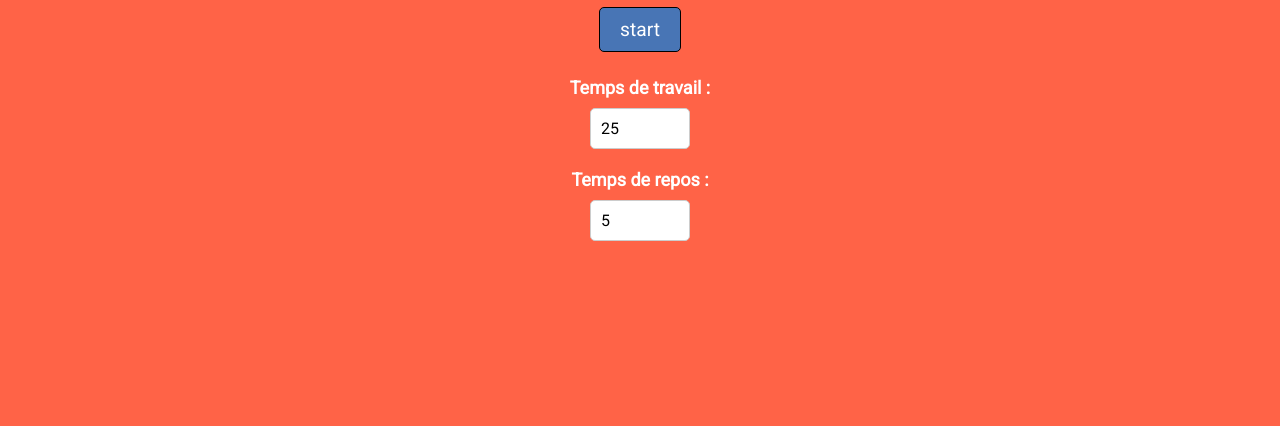
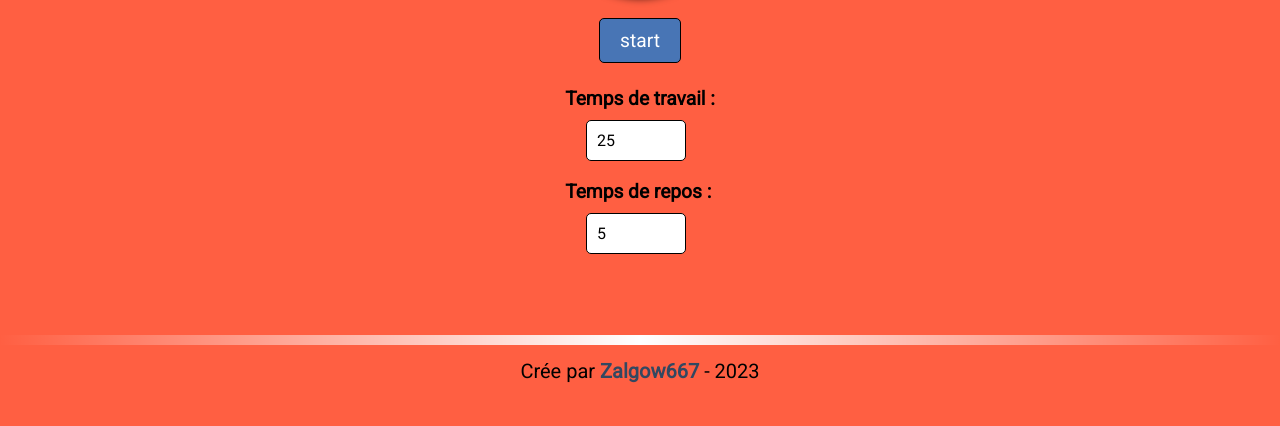
Before and after one commit to Zalgow667/TD1_Zalgow_POMODORO, a plain HTML site: page index.html in a window 1280 px wide. Shown: the part 403-829 px from the top of the page. Drawn offline with Linux system fonts and the light colour scheme.

Commit message:
ajustement des normes d'accessibilite

```diff
--- a/index.html
+++ b/index.html
@@ -18,7 +18,7 @@
         <p id="cycle">Vous avez fait <span id="nb_cycle">0</span><span id="pluriel"> cycle</span></p>
 
         <div id="timer">
-            <p id="minutes">25</p><p id="semicolon">:</p><p id="secondes">00</p>
+            <h2><span id="minutes">25</span><span id="semicolon">:</span><span id="secondes">00</span></h2>
         </div>
 
         <div class="circle"></div>
@@ -26,9 +26,9 @@
         <button id="start" onclick="getValue();">start</button>
 
         <div id="choix">
-            <p class="choiceUser">Temps de travail :</p>
+            <label for="choixMinutesT" class="choiceUser">Temps de travail :</label>
             <input type="number" placeholder="Entrez une valeur ici" id="choixMinutesT" value="25">
-            <p class="choiceUser">Temps de repos :</p>
+            <label for="choixMinutesP" class="choiceUser">Temps de repos :</label>
             <input type="number" placeholder="Entrez une valeur ici" id="choixMinutesP" value="5">
         </div>
 
@@ -44,7 +44,7 @@
         </div>
 
         <footer>
-            <p>Crée par <a href="https://github.com/Zalgow667" target="_blank" id="mon_github">Zalgow667</a> - étudiant en BUT2 Info - 2023</p>
+            <p>Crée par <a href="https://github.com/Zalgow667" target="_blank" id="mon_github">Zalgow667</a> - 2023</p>
         </footer>
 
         <script src="./scripts/app.js"></script>
--- a/styles/styles.css
+++ b/styles/styles.css
@@ -16,8 +16,8 @@ body {
     flex-direction: column;
     align-items: center;
     justify-content: center;
-    color: #FFFFFF;
-    background-color: tomato;
+    color: black;
+    background-color: #FF5F42;
 }
 
 #title {
@@ -49,7 +49,7 @@ body {
     border: solid white 5px;
     border-radius: 50%;
     padding: 5em;
-    margin-top: -10em;
+    margin-top: -10.5em;
     margin-bottom: 1em;
     box-shadow: 0 0 10px black;
 }
@@ -81,19 +81,23 @@ button:active {
     transform: translateY(2px);
 }
 
-.choix {
-    padding-top: 2em;
+#choix {
+    display: flex;
+    flex-direction: column;
+    align-items: flex-start;
 }
+
+.choiceUser {
+    margin-bottom: 10px;
+    margin-top: 1em;
+    font-weight: bold;
+    font-size: 1.2em;
+}
+
 
 #confirm {
     margin: 1em;
     visibility: hidden;
-}
-
-p.choix {
-    font-size: 18px;
-    font-weight: bold;
-    margin-bottom: 10px;
 }
 
 input[type="number"] {
@@ -102,13 +106,8 @@ input[type="number"] {
     border: 1px solid #ccc;
     border-radius: 5px;
     font-size: 16px;
-}
-
-.choiceUser {
-    font-size: 18px;
-    font-weight: bold;
-    margin-top: 20px;
-    margin-bottom: 10px;
+    margin-left: 1.3em;
+    border: 1.5px solid black;
 }
 
 #showChoice {
@@ -120,29 +119,29 @@ input[type="number"] {
     background-color: red;
     padding: 10px 2em 10px 2em;
     margin-left: .2em;
+    color: white;
 }
 
 footer {
-    border-top: solid white 3px;
-    color: #FFFFFF;
     text-align: center;
-    padding: .7em;
     position: absolute;
     bottom: 0;
     width: 100%;
+    padding: .7em;
     font-size: 1.25em;
-    max-width: 25%;
     margin: 0 auto;
+    border-top: solid white 10px;
+    border-image: linear-gradient(to right, transparent, white 50%, transparent) 1;
 }
 
 #mon_github {
     text-decoration: none;
-    color: #DDD9D9;
+    color: #334861;
     font-weight: bold;
 }
 
 #mon_github:hover {
-    color: #4875b5;
+    color: #fafafa;
 }
 
 /* Application de l'animation de clignotement */
@@ -175,7 +174,7 @@ footer {
     transform: translate(-50%, -50%);
     color: white;
     text-shadow: 2px 2px black;
-    margin-left: 15px;
+    margin-left: 25px;
 }
 
 #progress-bar-title {
@@ -196,7 +195,7 @@ footer {
 }
 
 /* Style pour les écrans de petite taille (max-width: 700px) */
-@media screen and (max-width: 850px) {
+@media screen and (max-width: 500px) {
       /* Ajustement du style pour le titre */
       #title{
         margin-top: 15px;
@@ -207,11 +206,6 @@ footer {
       #session{
         font-size: 1em;
         margin-top: 20px;
-      }
-
-      /* Rend le footer invisible */
-      footer {
-        display: none;
       }
 }
 
@@ -224,7 +218,7 @@ footer {
     }
 }
 
-@media screen and (max-height: 820px) {
+@media screen and (max-height: 725px) {
     footer {
         display: none;
       }
```
